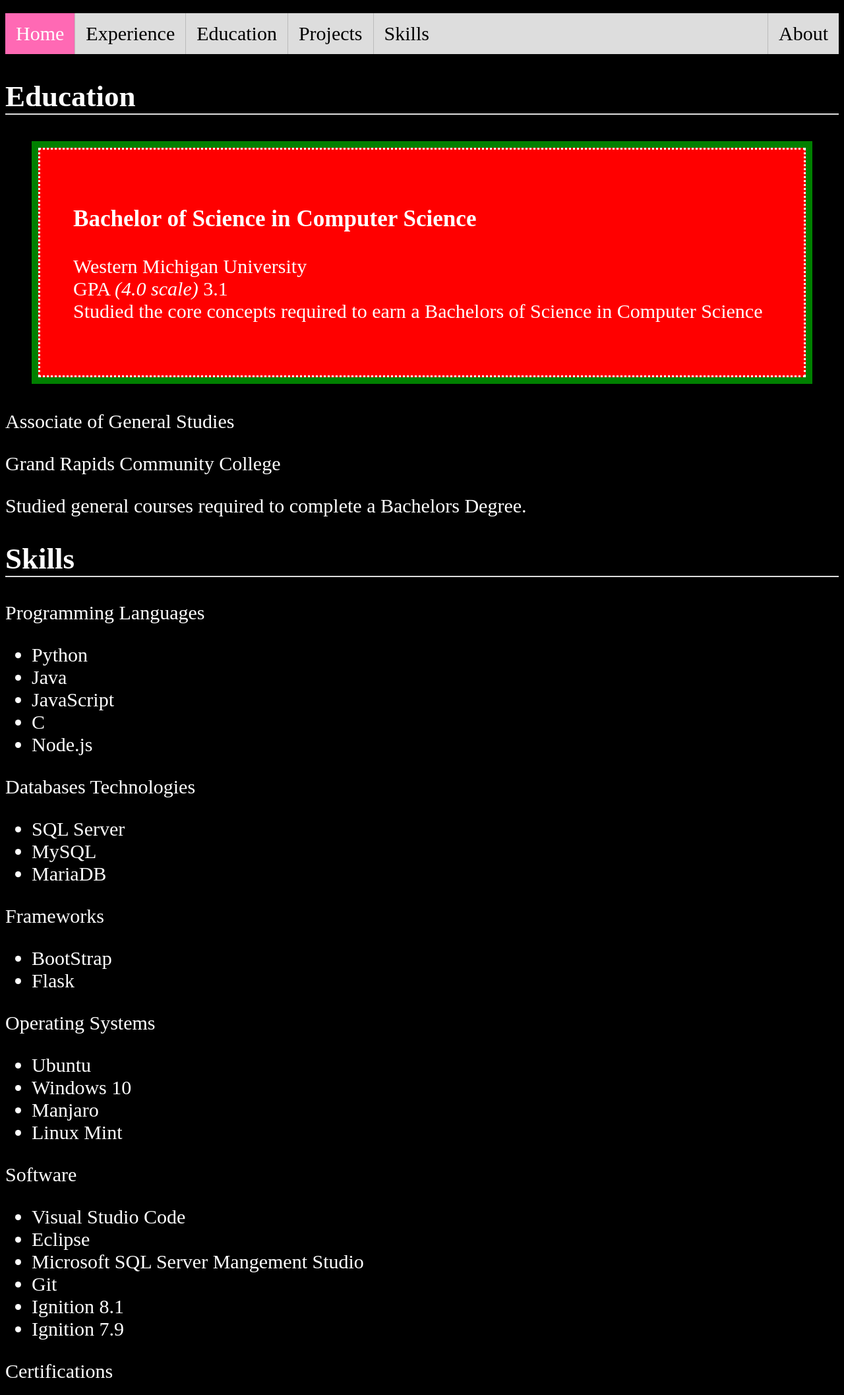
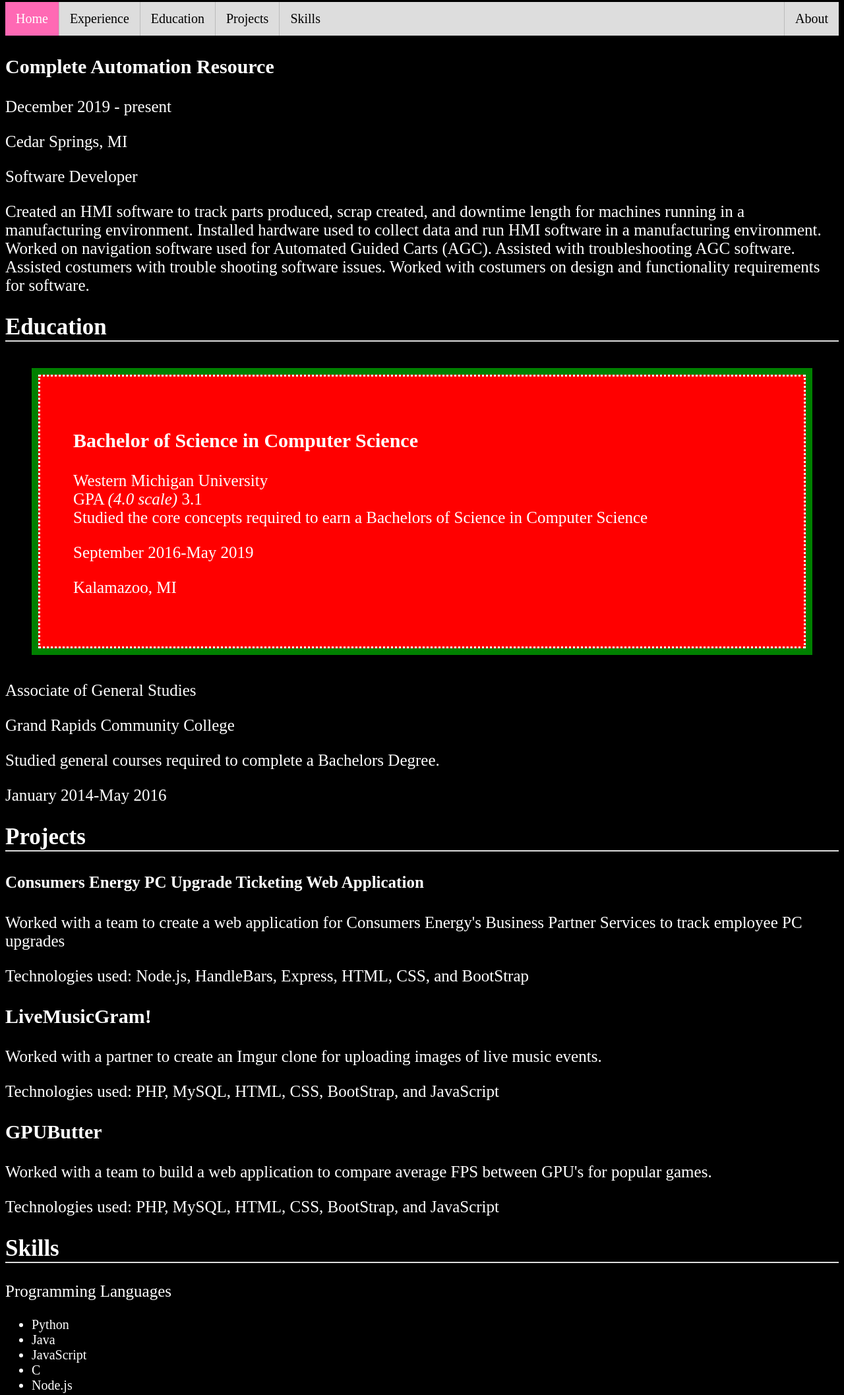
Before and after one commit to cruemartin/cruemartin.github.io, a plain HTML site: page index.html in a window 1280 px wide. Shown: the part 97-2212 px from the top of the page at 66% size. Drawn offline with Linux system fonts and the light colour scheme.

Commit message:
added more content

```diff
--- a/index.html
+++ b/index.html
@@ -25,7 +25,17 @@
 		</div>
 		<div id="workExperince">
 			<div id="car">
-
+				<h3>Complete Automation Resource</h3>
+				<p>December 2019 - present</p>
+				<p>Cedar Springs, MI</p>
+				<p>Software Developer</p>
+				<p>Created an HMI software to track parts produced, scrap created, and downtime length for machines
+					running in a manufacturing environment.
+					Installed hardware used to collect data and run HMI software in a manufacturing environment.
+					Worked on navigation software used for Automated Guided Carts (AGC).
+					Assisted with troubleshooting AGC software.
+					Assisted costumers with trouble shooting software issues.
+					Worked with costumers on design and functionality requirements for software.</p>
 			</div>
 
 		</div>
@@ -36,19 +46,40 @@
 				<p>Western Michigan University<br>
 				GPA <span class="ital">(4.0 scale)</span> 3.1<br>
 				Studied the core concepts required to earn a Bachelors of Science in Computer Science</p>
-
+				<p>September 2016-May 2019</p>
+				<p>Kalamazoo, MI</p>
 			</div>
 			<div id = "grcc">
 				<p>Associate of General Studies</p>
 				<p>Grand Rapids Community College</p>
 				<p>Studied general courses required to complete a Bachelors Degree.</p>
+				<p>January 2014-May 2016</p>
 			</div>
 		</div>
 		<div id="projects">
+			<h2 class="header">Projects</h2>
 			<div id="personal">
 
 			</div>
 			<div id="academic">
+
+				<div>
+					<h4>Consumers Energy PC Upgrade Ticketing Web Application</h4>
+					<p>Worked with a team to create a web application for Consumers Energy's Business Partner Services to track employee PC upgrades</p>
+					<p>Technologies used: Node.js, HandleBars, Express, HTML, CSS, and BootStrap</p>
+				</div>
+
+				<div>
+					<h3>LiveMusicGram!</h3>
+					<p>Worked with a partner to create an Imgur clone for uploading images of live music events.</p>
+					<p>Technologies used: PHP, MySQL, HTML, CSS, BootStrap, and JavaScript</p>
+				</div>
+
+				<div>
+					<h3>GPUButter</h3>
+					<p>Worked with a team to build a web application to compare average FPS between GPU's for popular games.</p>
+					<p>Technologies used: PHP, MySQL, HTML, CSS, BootStrap, and JavaScript</p>
+				</div>
 
 			</div>
 		</div>
--- a/style.css
+++ b/style.css
@@ -1,7 +1,27 @@
 body{
     background-color: black;
     color: white;
+    font-size: 20px;
+}
+
+p {
+    font-size: 25px;
+}
+
+h1{
+    font-size: 50px;
+}
+
+h2{
+    font-size: 35px;
+}
+
+h3{
     font-size: 30px;
+}
+
+h4{
+    font-size: 25px;
 }
 
 #wmu{
```
